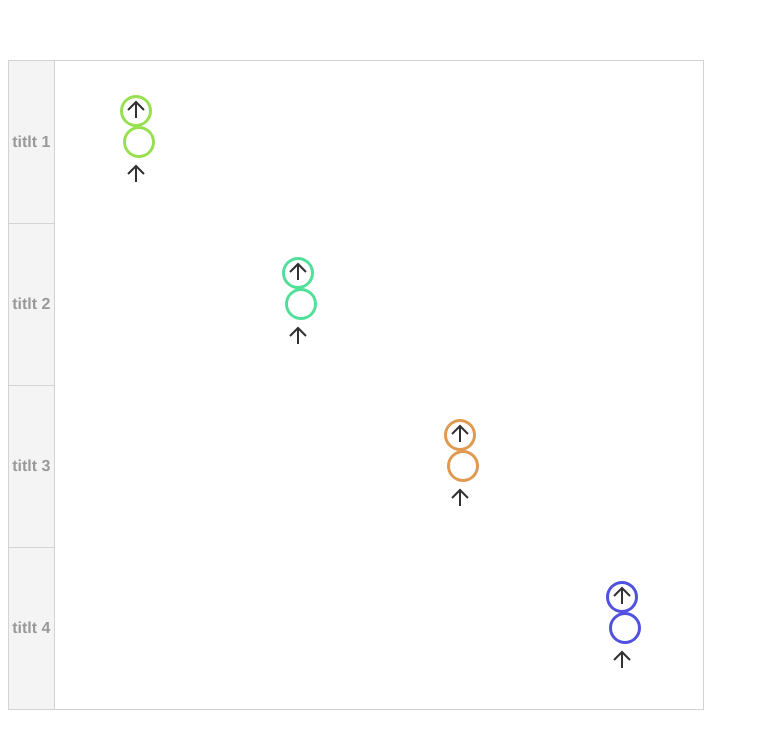
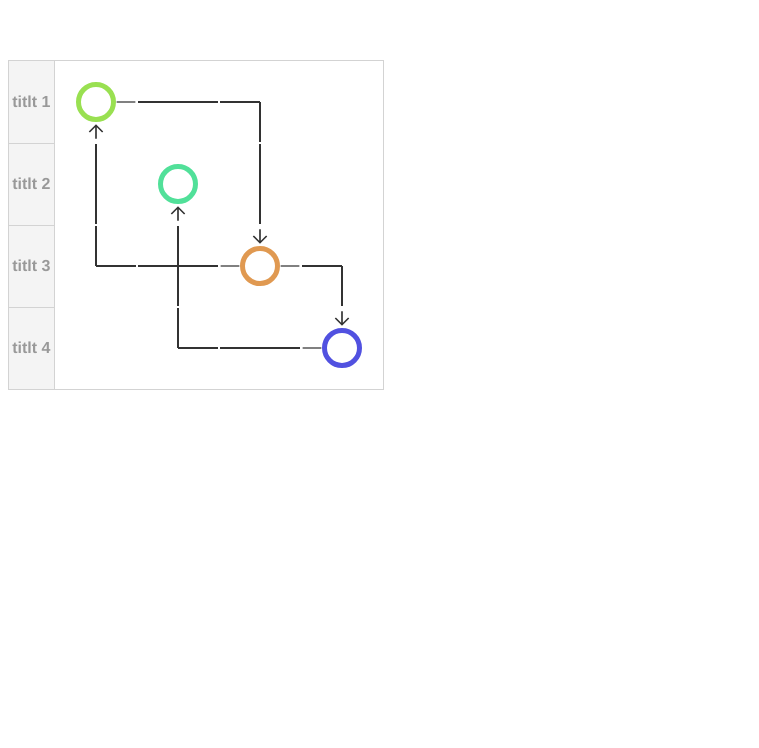
Before and after one commit to MariaPtrv/graph, a Vue app: page / in a window 1280 px wide. Shown: the top 748 px of the page, without its empty margins (0-759 px from the left). Built offline with nearby package versions, Linux system fonts and the light colour scheme.

Commit message:
style (lines)

```diff
--- a/src/components/processVisualization.vue
+++ b/src/components/processVisualization.vue
@@ -5,61 +5,28 @@
       <tr v-for="(row, serialIndex) in rows" :key="serialIndex">
         <th>{{ row.title }}</th>
         <td v-for="(pos, posIndex) in row.cells" :key="posIndex">
-          <div :style="cssColor()" v-if="pos.isNode">
-            <div :class="{node: pos.isNode}">
-              <div class="right-top-corner"></div>
-              <div class="top"><img src="../assets/arrow.svg" alt="arrow" class="arrow" :class="{hidden: pos.IncomingTop}"></div>
-              <div class="left-top-corner"></div>
-              <div class="left"></div>
-              <div class="node"></div>
-              <div class="right"></div>
-              <div class="left-bottom-corner"></div>
-              <div class="bottom"><img src="../assets/arrow.svg" alt="arrow" class="arrow arrow-bottom" :class="{hidden: pos.IncomingTop}"></div>
-              <div class="right-bottom-corner"></div>
-            </div>
+
+          <div :class="{'node-holder': pos.isNode}" :style="cssColor()" v-if="pos.isNode">
+            <div class="left-top-corner hidden"></div>
+            <div class="top" :class="{hidden: pos.IncomingTop  !== true}"><img src="../assets/arrow.svg" alt="arrow" class="arrow"></div>
+            <div class="right-top-corner hidden"></div>
+            <div class="left" :class="{hidden: pos.OutgoingLeft !==true}"><img src="../assets/line.svg" alt="arrow" class="line"></div>
+            <div class="node"></div>
+            <div class="right" :class="{hidden: pos.OutgoingRight !== true}"><img src="../assets/line.svg" alt="arrow" class="line"></div>
+            <div class="left-bottom-corner"></div>
+            <div class="bottom" :class="{hidden: pos.IncomingBottom  !== true}"><img src="../assets/arrow.svg" alt="arrow" class="arrow"></div>
+            <div class="right-bottom-corner"></div>
           </div>
 
-          <div v-else class="arc-holder">
+          <div v-else class="arc-holder" :class="{'corner': pos.isForwardCorner && pos.isCorner,
+          'revert-corner': !pos.isForwardCorner && pos.isCorner,
+          'horizontal-line': pos.isHorizontalLine && !pos.isCorner,
+          'vertical-line': pos.isVerticalLine  && !pos.isCorner}">
             <div class="left-top"></div>
             <div class="right-top"></div>
             <div class="left-bottom"></div>
             <div class="right-bottom"></div>
           </div>
-
-
-<!--          <div :style="cssColor()" v-if="pos.isNode" class="node-placeholder">-->
-<!--            <div class="top">-->
-<!--              <img src="../assets/arrow.svg" alt="arrow" class="arrow" :class="{hidden: pos.IncomingTop}">-->
-<!--            </div>-->
-<!--            <div class="middle">-->
-<!--              <div class="outgoing-left" >-->
-<!--               <div class='horizontal-line' :class="{hidden: pos.OutgoingLeft}">-->
-<!--                 <div v-for="item in [1,2]" :key="item"></div>-->
-<!--               </div>-->
-<!--              </div>-->
-<!--              <div :class="{node: pos.isNode}"></div>-->
-<!--              <div class='horizontal-line' :class="{hidden: pos.OutgoingRight}">-->
-<!--                <div v-for="item in [1,2]" :key="item"></div>-->
-<!--              </div>-->
-<!--            </div>-->
-<!--            <div class="bottom">-->
-<!--              <img src="../assets/arrow.svg" alt="arrow" class="arrow" :class="{hidden: pos.IncomingBottom}">-->
-<!--            </div>-->
-<!--          </div>-->
-<!--          <div :class="{'corner': pos.isForwardCorner}" v-if="pos.isCorner && pos.isForwardCorner"></div>-->
-<!--          <div :class="{'revert-corner': !pos.isForwardCorner}" v-if="pos.isCorner && !pos.isForwardCorner"></div>-->
-<!--          <div v-if="pos.isHorizontalLine && !pos.isVerticalLine" :class="{'horizontal-line': pos.isHorizontalLine}"-->
-<!--               class="line">-->
-<!--            <div v-for="item in [1,2]" :key="item"></div>-->
-<!--          </div>-->
-<!--          <div v-if="pos.isVerticalLine && !pos.isHorizontalLine" :class="{'vertical-line': pos.isVerticalLine}"-->
-<!--               class="line">-->
-<!--            <div v-for="item in [1,2]" :key="item"></div>-->
-<!--          </div>-->
-<!--          <div :class="{'cross-line': pos.isVerticalLine && pos.isHorizontalLine}"-->
-<!--               v-if="pos.isVerticalLine && pos.isHorizontalLine">-->
-<!--            <div v-for="item in [1,2,3,4]" :key="item"></div>-->
-<!--          </div>-->
         </td>
       </tr>
     </table>
@@ -83,7 +50,7 @@ const colorGenerator = () => {
   const step = 30;
   const colors = [];
   for (let i = min; i <= max; i += step) colors.push('hsl(' + i + ',70%,50%)');
-  return [...colors.sort(() => Math.random() - 0.5), ...colors.sort(() => Math.random() - 0.5)]
+  return [...colors.sort(() => Math.random() - 0.5), ...colors.sort(() => Math.random() - 0.7)]
 };
 
 const colorsList = colorGenerator();
@@ -124,15 +91,15 @@ const connectNodes = (x, y, isForwardCorner) => {
       rows[i].cells[x].isVerticalLine = true;
     }
 
-    rows[y].cells[y].OutgoingRight = true;
     rows[x].cells[x].IncomingTop = true;
+    rows[y].cells[y].OutgoingRight= true;
   } else {
     for (let i = x + 1; i < y; i++) {
       rows[i].cells[x].isVerticalLine = true;
       rows[y].cells[i].isHorizontalLine = true;
     }
+    rows[x].cells[x].IncomingBottom = true;
     rows[y].cells[y].OutgoingLeft = true;
-    rows[x].cells[x].IncomingBottom = true;
   }
 };
 
@@ -170,8 +137,8 @@ th {
 }
 
 td {
-  height: 10rem;
-  width: 10rem;
+  height: 5rem;
+  width: 5rem;
 
 }
 
@@ -179,121 +146,152 @@ tr {
   opacity: 0.8;
 }
 
+.node-holder {
+  display: grid;
+  width: 100%;
+  height: 100%;
+  grid-template-columns: repeat(4, 25%);
+  grid-template-rows: repeat(4, 25%);
+  grid-template-areas: "right-top-corner top top left-top-corner"
+  "left node node right"
+  "left node node right"
+  "left-bottom-corner bottom bottom right-bottom-corner";
+  box-sizing: border-box;
+}
+
 .node {
-  height: 2rem;
-  width: 2rem;
-  border: 3px solid var(--bg-color);
+  grid-area: node;
+  height: 100%;
+  width: 100%;
+  border: 5px solid var(--bg-color);
   border-radius: 50%;
   display: inline-block;
   box-sizing: border-box;
 }
 
-/*.node-placeholder {*/
-/*  width: 100%;*/
-/*  height: 100%;*/
-/*  display: flex;*/
-/*  flex-direction: column;*/
-/*}*/
+.right-top-corner {
+  grid-area: right-top-corner;
+}
 
-/*.middle {*/
-/*  display: flex;*/
-/*  flex-direction: row;*/
-/*}*/
+.top, .bottom {
+  display: flex;
+  justify-content: center;
+  align-items: center;
+}
 
-/*.middle:first-child, .middle:last-child {*/
-/*  width: 20%;*/
-/*}*/
+.top {
+  grid-area: top;
+}
+.arrow {
+  height: 100%;
+}
+.top .arrow {
+  transform: rotate(180deg);
+}
 
-/*.node-placeholder div:nth-child(2) {*/
-/*  width: 2rem;*/
-/*}*/
+.left-top-corner {
+  grid-area: left-top-corner;
+}
 
-/*.node-placeholder div:first-child, .div:last-child{*/
-/*  flex: 1;*/
-/*}*/
-/*.top .arrow{*/
-/*  transform: rotate(180deg);*/
-/*}*/
-/*.hidden {*/
-/*  visibility: hidden;*/
-/*}*/
+.left {
+  grid-area: left;
+}
 
-/*.cross-line {*/
-/*  height: 100%;*/
-/*  width: 100%;*/
-/*  display: flex;*/
-/*  flex-wrap: wrap;*/
-/*}*/
 
-/*.cross-line div {*/
-/*  width: 50%;*/
-/*  height: 50%;*/
-/*  box-sizing: border-box;*/
-/*}*/
+.right, .left {
+  display: flex;
+  align-items: center;
+  justify-content: center;
+}
 
-/*.cross-line div:first-child {*/
-/*  border-right: black 1px solid;*/
-/*  border-bottom: black 1px solid;*/
-/*}*/
+.right {
+  grid-area: right;
+}
 
-/*.cross-line div:last-child {*/
-/*  border-left: black 1px solid;*/
-/*  border-top: black 1px solid;*/
-/*}*/
+.left-bottom-corner {
+  grid-area: left-bottom-corner;
+}
 
-/*.arrow {*/
-/*  height: auto;*/
-/*  width: auto;*/
-/*}*/
+.bottom {
+  grid-area: bottom;
+}
 
-/*.corner {*/
-/*  width: 50%;*/
-/*  height: 50%;*/
-/*  margin-top: calc(50% - 1px);*/
-/*  box-sizing: border-box;*/
-/*  border-top: black 1px solid;*/
-/*  border-right: black 1px solid;*/
-/*}*/
+.right-bottom-corner {
+  grid-area: right-bottom-corner;
+}
 
-/*.revert-corner {*/
-/*  width: 50%;*/
-/*  height: 50%;*/
-/*  margin-left: 50%;*/
-/*  margin-bottom: 50%;*/
-/*  box-sizing: border-box;*/
-/*  border-left: black 1px solid;*/
-/*  border-bottom: black 1px solid;*/
-/*}*/
+.arc-holder {
+  display: grid;
+  width: 100%;
+  height: 100%;
+  grid-template-columns: repeat(2, 50%);
+  grid-template-rows: repeat(2, 50%);
+  grid-template-areas: "left-top right-top" "left-bottom right-bottom";
+  gap: 0;
+}
 
-/*.line {*/
-/*  height: 100%;*/
-/*  width: 100%;*/
-/*  display: flex;*/
-/*}*/
+.left-top {
+  grid-area: left-top;
+}
 
-/*.vertical-line {*/
-/*  flex-direction: row;*/
-/*  box-sizing: content-box;*/
-/*}*/
+.right-top {
+  grid-area: right-top;
+}
 
-/*.horizontal-line {*/
-/*  flex-direction: column;*/
-/*}*/
+.left-bottom {
+  grid-area: left-bottom;
+}
 
-/*.vertical-line div, .horizontal-line div {*/
-/*  flex: 1;*/
-/*}*/
+.right-bottom {
+  grid-area: right-bottom;
+}
 
-/*.vertical-line div:last-child {*/
-/*  height: 100%;*/
-/*  width: 100%;*/
-/*  border-left: black 1px solid;*/
-/*}*/
+.corner .left-top {
+  border-bottom: 1px black solid;
+}
 
-/*.horizontal-line div:first-child {*/
-/*  height: 100%;*/
-/*  width: 100%;*/
-/*  border-bottom: black 1px solid;*/
-/*}*/
+.corner .left-bottom {
+  border-top: 1px black solid;
+  border-right: 1px black solid;
+}
+
+.corner .right-bottom {
+  border-left: 1px black solid;
+}
+
+
+.revert-corner .left-top {
+  border-right: 1px black solid;
+}
+
+.revert-corner .right-top {
+  border-bottom: 1px black solid;
+  border-left: 1px black solid;
+}
+
+.revert-corner .right-bottom {
+  border-top: 1px black solid;
+}
+
+
+.horizontal-line .left-bottom, .horizontal-line .right-bottom {
+  border-top: 1px black solid;
+}
+
+.horizontal-line .right-top, .horizontal-line .left-top {
+  border-bottom: 1px black solid;
+}
+
+.vertical-line .right-bottom, .vertical-line .right-top {
+  border-left: 1px black solid;
+}
+
+.vertical-line .left-top, .vertical-line .left-bottom {
+  border-right: 1px black solid;
+}
+
+.hidden {
+  visibility: hidden;
+}
 
 </style>
```
Also changed, not shown: src/assets/line.svg.
